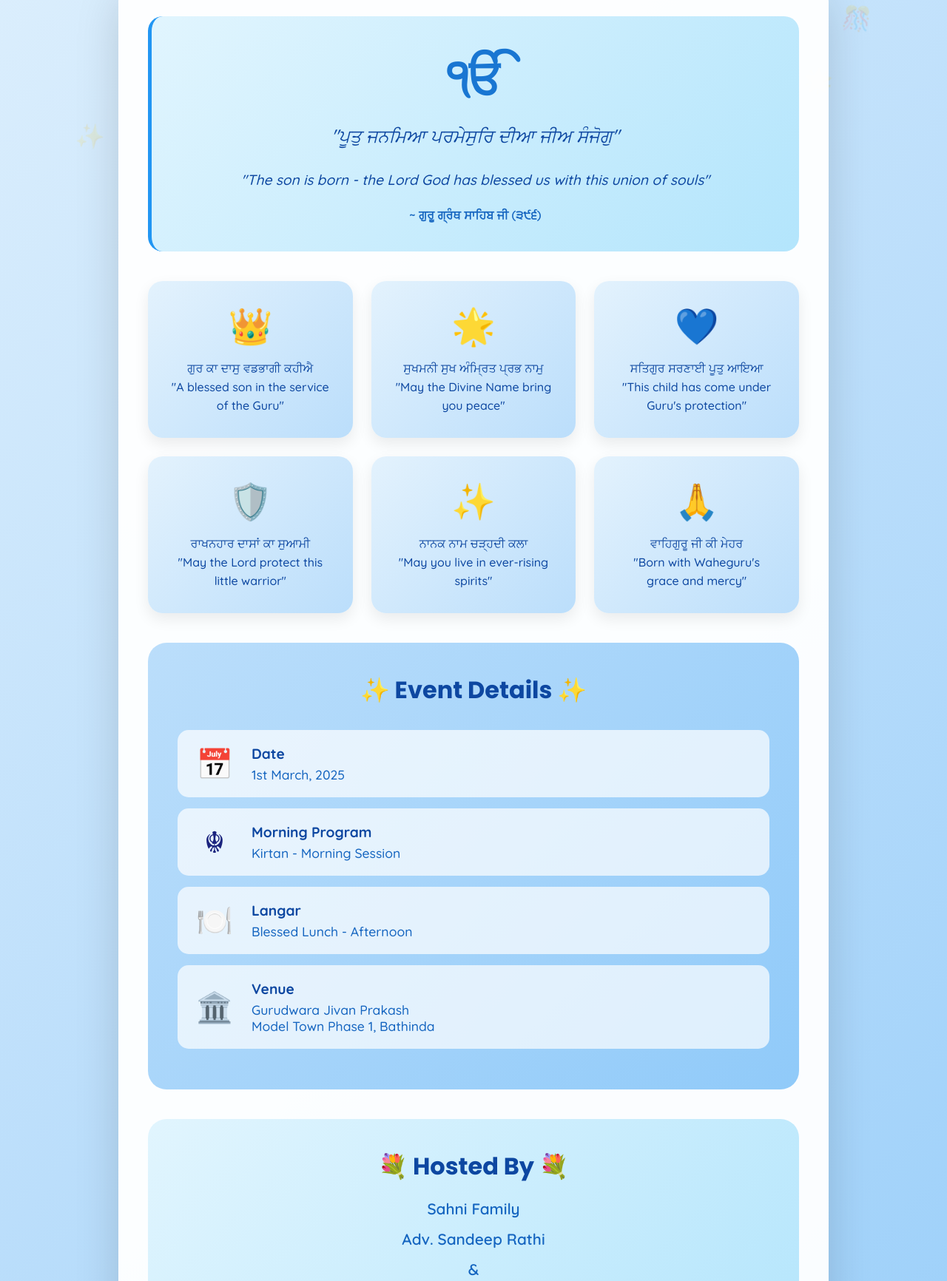
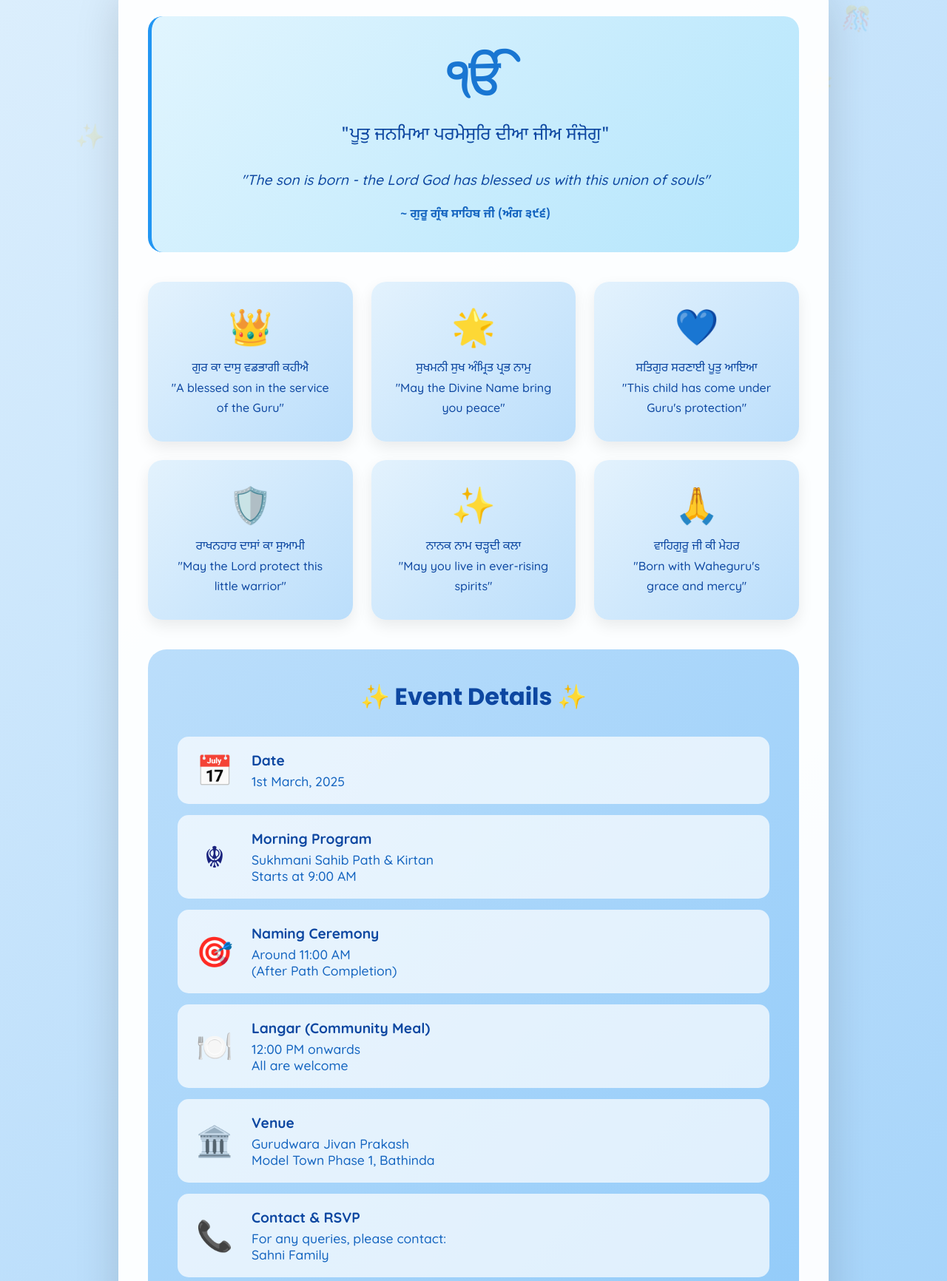
Before and after one commit to harishsharma7557-dotcom/SahniLittleStar, a plain HTML site: page index.html in a window 1280 px wide. Shown: the part 457-2189 px from the top of the page at 74% size. Drawn offline with Linux system fonts and the light colour scheme.

Commit message:
✨ Major improvements: Added timing, contact info, dress code, proper Punjabi fonts, and better structure

```diff
--- a/index.html
+++ b/index.html
@@ -1,11 +1,11 @@
 <!DOCTYPE html>
-<html lang="en">
+<html lang="pa">
 <head>
     <meta charset="UTF-8">
     <meta name="viewport" content="width=device-width, initial-scale=1.0">
     <title>Sukhmani Sahib Path & Naming Ceremony</title>
     <style>
-        @import url('https://fonts.googleapis.com/css2?family=Quicksand:wght@300;400;500;600;700&family=Poppins:wght@300;400;600;700&display=swap');
+        @import url('https://fonts.googleapis.com/css2?family=Quicksand:wght@300;400;500;600;700&family=Poppins:wght@300;400;600;700&family=Noto+Sans+Gurmukhi:wght@400;500;600;700&display=swap');
 
         * {
             margin: 0;
@@ -150,6 +150,11 @@
             line-height: 1.8;
             margin: 20px 0;
             font-weight: 500;
+        }
+
+        .punjabi-text {
+            font-family: 'Noto Sans Gurmukhi', sans-serif;
+            font-style: normal;
         }
 
         .quote-author {
@@ -321,36 +326,36 @@
             <!-- Quote Section -->
             <div class="quote-section">
                 <div class="ik-onkar">ੴ</div>
-                <p class="quote" style="font-size: 1.5rem; color: #0d47a1;">"ਪੂਤੁ ਜਨਮਿਆ ਪਰਮੇਸੁਰਿ ਦੀਆ ਜੀਅ ਸੰਜੋਗੁ"</p>
+                <p class="quote punjabi-text" style="font-size: 1.5rem; color: #0d47a1;">"ਪੂਤੁ ਜਨਮਿਆ ਪਰਮੇਸੁਰਿ ਦੀਆ ਜੀਅ ਸੰਜੋਗੁ"</p>
                 <p class="quote" style="font-size: 1.2rem;">"The son is born - the Lord God has blessed us with this union of souls"</p>
-                <p class="quote-author">~ ਗੁਰੂ ਗ੍ਰੰਥ ਸਾਹਿਬ ਜੀ (੩੯੬)</p>
+                <p class="quote-author punjabi-text">~ ਗੁਰੂ ਗ੍ਰੰਥ ਸਾਹਿਬ ਜੀ (ਅੰਗ ੩੯੬)</p>
             </div>
 
             <!-- Blessings Grid -->
             <div class="blessings-grid">
                 <div class="blessing-card">
                     <div class="blessing-icon">👑</div>
-                    <p class="blessing-text" style="font-size: 1rem; color: #0d47a1;">ਗੁਰ ਕਾ ਦਾਸੁ ਵਡਭਾਗੀ ਕਹੀਐ<br>"A blessed son in the service of the Guru"</p>
+                    <p class="blessing-text punjabi-text" style="font-size: 1rem; color: #0d47a1;">ਗੁਰ ਕਾ ਦਾਸੁ ਵਡਭਾਗੀ ਕਹੀਐ<br><span style="font-family: 'Quicksand', sans-serif;">"A blessed son in the service of the Guru"</span></p>
                 </div>
                 <div class="blessing-card">
                     <div class="blessing-icon">🌟</div>
-                    <p class="blessing-text" style="font-size: 1rem; color: #0d47a1;">ਸੁਖਮਨੀ ਸੁਖ ਅੰਮ੍ਰਿਤ ਪ੍ਰਭ ਨਾਮੁ<br>"May the Divine Name bring you peace"</p>
+                    <p class="blessing-text punjabi-text" style="font-size: 1rem; color: #0d47a1;">ਸੁਖਮਨੀ ਸੁਖ ਅੰਮ੍ਰਿਤ ਪ੍ਰਭ ਨਾਮੁ<br><span style="font-family: 'Quicksand', sans-serif;">"May the Divine Name bring you peace"</span></p>
                 </div>
                 <div class="blessing-card">
                     <div class="blessing-icon">💙</div>
-                    <p class="blessing-text" style="font-size: 1rem; color: #0d47a1;">ਸਤਿਗੁਰ ਸਰਣਾਈ ਪੂਤੁ ਆਇਆ<br>"This child has come under Guru's protection"</p>
+                    <p class="blessing-text punjabi-text" style="font-size: 1rem; color: #0d47a1;">ਸਤਿਗੁਰ ਸਰਣਾਈ ਪੂਤੁ ਆਇਆ<br><span style="font-family: 'Quicksand', sans-serif;">"This child has come under Guru's protection"</span></p>
                 </div>
                 <div class="blessing-card">
                     <div class="blessing-icon">🛡️</div>
-                    <p class="blessing-text" style="font-size: 1rem; color: #0d47a1;">ਰਾਖਨਹਾਰ ਦਾਸਾਂ ਕਾ ਸੁਆਮੀ<br>"May the Lord protect this little warrior"</p>
+                    <p class="blessing-text punjabi-text" style="font-size: 1rem; color: #0d47a1;">ਰਾਖਨਹਾਰ ਦਾਸਾਂ ਕਾ ਸੁਆਮੀ<br><span style="font-family: 'Quicksand', sans-serif;">"May the Lord protect this little warrior"</span></p>
                 </div>
                 <div class="blessing-card">
                     <div class="blessing-icon">✨</div>
-                    <p class="blessing-text" style="font-size: 1rem; color: #0d47a1;">ਨਾਨਕ ਨਾਮ ਚੜ੍ਹਦੀ ਕਲਾ<br>"May you live in ever-rising spirits"</p>
+                    <p class="blessing-text punjabi-text" style="font-size: 1rem; color: #0d47a1;">ਨਾਨਕ ਨਾਮ ਚੜ੍ਹਦੀ ਕਲਾ<br><span style="font-family: 'Quicksand', sans-serif;">"May you live in ever-rising spirits"</span></p>
                 </div>
                 <div class="blessing-card">
                     <div class="blessing-icon">🙏</div>
-                    <p class="blessing-text" style="font-size: 1rem; color: #0d47a1;">ਵਾਹਿਗੁਰੂ ਜੀ ਕੀ ਮੇਹਰ<br>"Born with Waheguru's grace and mercy"</p>
+                    <p class="blessing-text punjabi-text" style="font-size: 1rem; color: #0d47a1;">ਵਾਹਿਗੁਰੂ ਜੀ ਕੀ ਮੇਹਰ<br><span style="font-family: 'Quicksand', sans-serif;">"Born with Waheguru's grace and mercy"</span></p>
                 </div>
             </div>
 
@@ -370,15 +375,23 @@
                     <div class="detail-icon">☬</div>
                     <div class="detail-content">
                         <h3>Morning Program</h3>
-                        <p>Kirtan - Morning Session</p>
+                        <p>Sukhmani Sahib Path & Kirtan<br>Starts at 9:00 AM</p>
+                    </div>
+                </div>
+
+                <div class="detail-item">
+                    <div class="detail-icon">🎯</div>
+                    <div class="detail-content">
+                        <h3>Naming Ceremony</h3>
+                        <p>Around 11:00 AM<br>(After Path Completion)</p>
                     </div>
                 </div>
 
                 <div class="detail-item">
                     <div class="detail-icon">🍽️</div>
                     <div class="detail-content">
-                        <h3>Langar</h3>
-                        <p>Blessed Lunch - Afternoon</p>
+                        <h3>Langar (Community Meal)</h3>
+                        <p>12:00 PM onwards<br>All are welcome</p>
                     </div>
                 </div>
 
@@ -387,6 +400,22 @@
                     <div class="detail-content">
                         <h3>Venue</h3>
                         <p>Gurudwara Jivan Prakash<br>Model Town Phase 1, Bathinda</p>
+                    </div>
+                </div>
+
+                <div class="detail-item">
+                    <div class="detail-icon">📞</div>
+                    <div class="detail-content">
+                        <h3>Contact & RSVP</h3>
+                        <p>For any queries, please contact:<br>Sahni Family</p>
+                    </div>
+                </div>
+
+                <div class="detail-item">
+                    <div class="detail-icon">👕</div>
+                    <div class="detail-content">
+                        <h3>Dress Code</h3>
+                        <p>Modest traditional attire recommended<br>Head covering available at Gurudwara</p>
                     </div>
                 </div>
             </div>
@@ -403,9 +432,9 @@
 
             <!-- Additional Quote -->
             <div class="quote-section" style="margin-top: 40px;">
-                <p class="quote" style="font-size: 1.4rem; color: #0d47a1;">"ਧੰਨੁ ਸੁ ਘੜੀ ਧੰਨੁ ਸੁ ਪਹਰੁ ਧੰਨੁ ਸੁ ਦਿਨਸੁ"</p>
+                <p class="quote punjabi-text" style="font-size: 1.4rem; color: #0d47a1;">"ਧੰਨੁ ਸੁ ਘੜੀ ਧੰਨੁ ਸੁ ਪਹਰੁ ਧੰਨੁ ਸੁ ਦਿਨਸੁ"</p>
                 <p class="quote" style="font-size: 1.1rem;">"Blessed is that moment, blessed is that hour, blessed is that day when this child was born"</p>
-                <p class="quote-author">~ ਗੁਰੂ ਗ੍ਰੰਥ ਸਾਹਿਬ ਜੀ</p>
+                <p class="quote-author punjabi-text">~ ਗੁਰੂ ਗ੍ਰੰਥ ਸਾਹਿਬ ਜੀ</p>
             </div>
         </div>
 
@@ -414,7 +443,7 @@
             <div class="footer-icon">☬</div>
             <p>Waheguru Ji Ka Khalsa, Waheguru Ji Ki Fateh</p>
             <p style="margin-top: 20px; font-size: 0.9rem;">🌟 May this little prince bring endless joy and blessings 💙</p>
-            <p style="margin-top: 10px; font-size: 0.85rem;">ਸਭ ਸਿਖਾਂ ਅਤੇ ਸੰਗਤ ਜੀ ਨੂੰ ਪਿਆਰ ਸਹਿਤ ਸੱਦਾ ਹੈ 🙏</p>
+            <p class="punjabi-text" style="margin-top: 10px; font-size: 0.85rem;">ਸਭ ਸਿਖਾਂ ਅਤੇ ਸੰਗਤ ਜੀ ਨੂੰ ਪਿਆਰ ਸਹਿਤ ਸੱਦਾ ਹੈ 🙏</p>
         </footer>
     </div>
 
```
